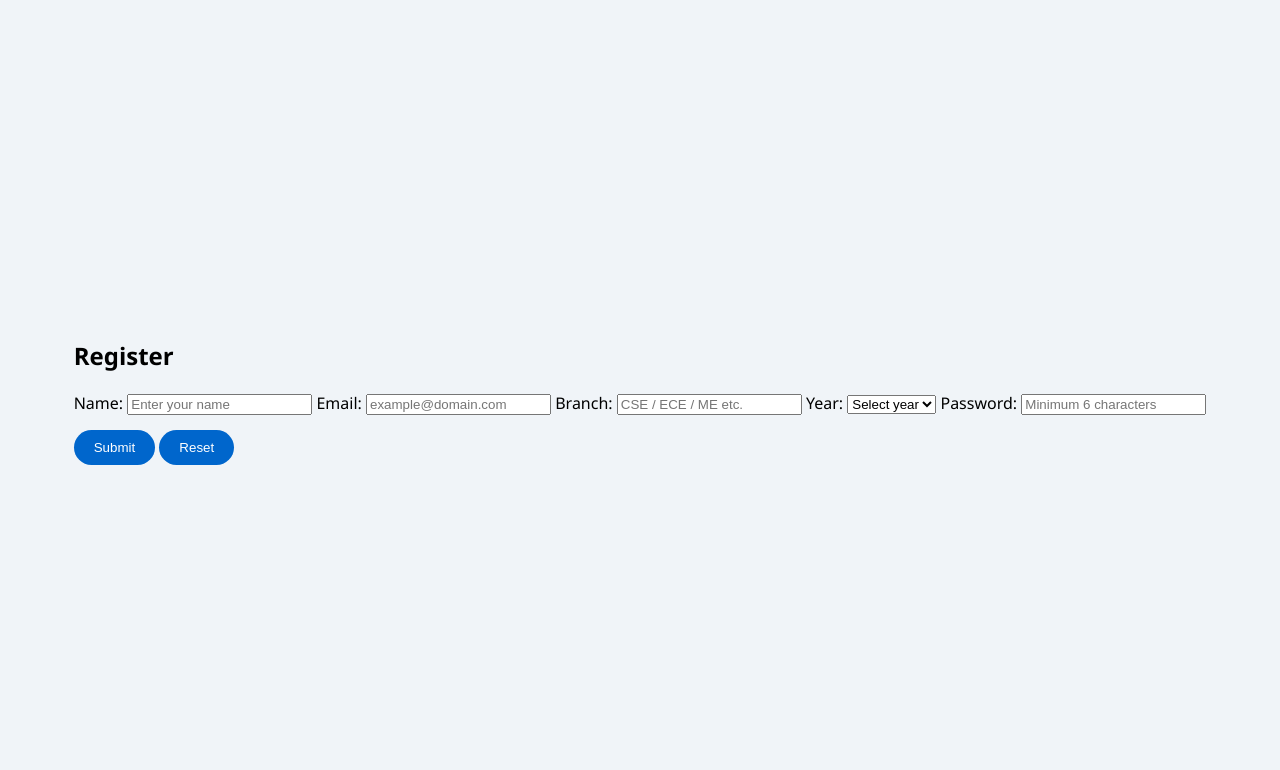
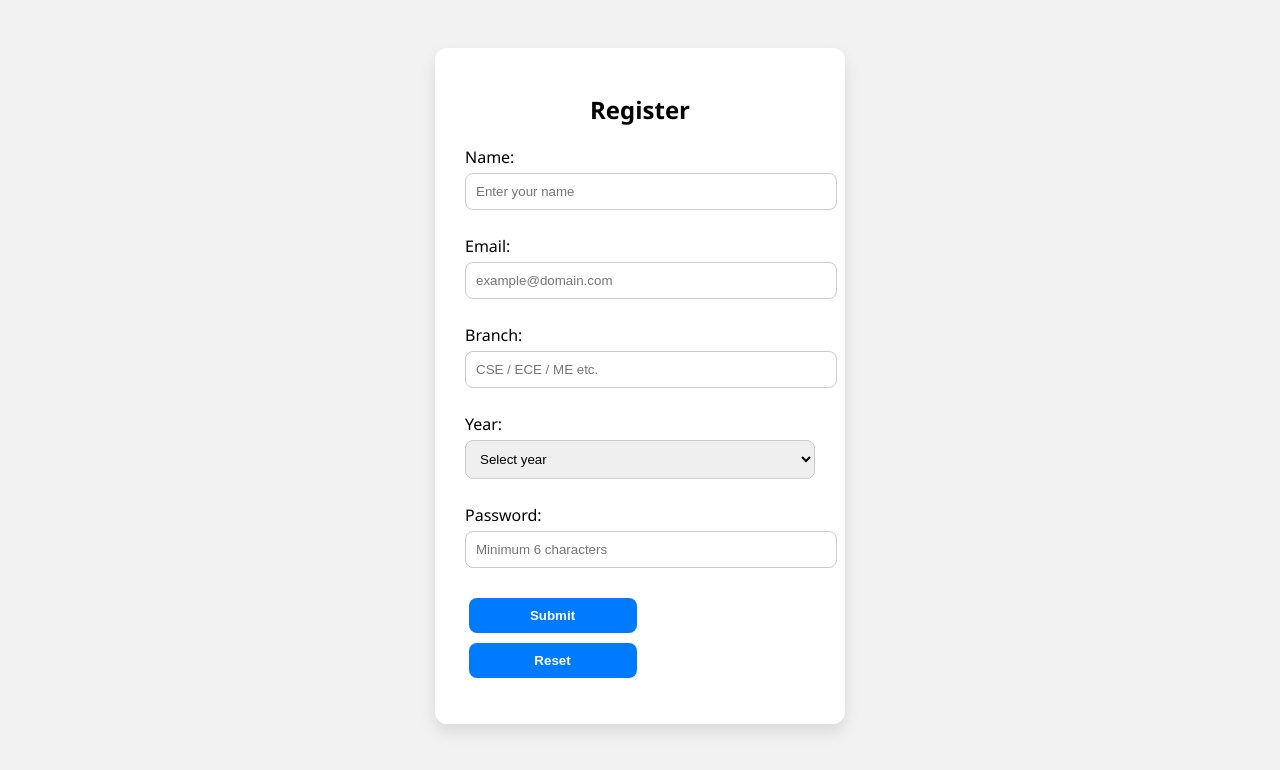
Before and after one commit to Priyansh1867/Demo-Website, a plain HTML site: page index.html in a window 1280 px wide. Drawn offline with Linux system fonts and the light colour scheme.

Commit message:
Update p.css

```diff
--- a/p.css
+++ b/p.css
@@ -1,62 +1,74 @@
 body {
-  margin: 0;
-  padding: 0;
   font-family: 'Segoe UI', sans-serif;
-  background-color: #f0f4f8;
+  background: #f2f2f2;
   display: flex;
   justify-content: center;
-  align-items: center;
-  height: 100vh;
+  padding: 40px;
 }
 
-.card {
-  background-color: #ffffff;
-  padding: 30px;
-  width: 300px;
-  border-radius: 20px;
-  box-shadow: 0 10px 25px rgba(0,0,0,0.1);
-  text-align: center;
-  transition: background-color 0.5s;
+.container {
+  background: #fff;
+  padding: 25px 30px;
+  border-radius: 12px;
+  box-shadow: 0 8px 16px rgba(0, 0, 0, 0.1);
+  width: 350px;
 }
 
-.bio {
-  font-style: italic;
-  margin: 10px 0;
-  color: #444;
+h2 {
+  text-align: center;
+  margin-bottom: 20px;
 }
 
-.tech-stack {
-  margin: 15px 0;
+label {
+  font-weight: 500;
+  margin-top: 10px;
+  display: block;
 }
 
-.badge {
-  display: inline-block;
-  background-color: #dceeff;
-  color: #0066cc;
-  padding: 5px 10px;
-  border-radius: 15px;
-  margin: 3px;
-  font-size: 0.85em;
+input, select {
+  width: 100%;
+  padding: 10px;
+  margin-top: 5px;
+  margin-bottom: 15px;
+  border: 1px solid #ccc;
+  border-radius: 8px;
+  outline: none;
+  transition: 0.3s;
+}
+
+input:focus, select:focus {
+  border-color: #007bff;
+  box-shadow: 0 0 5px rgba(0,123,255,0.3);
 }
 
 button {
-  margin-top: 15px;
-  padding: 10px 20px;
+  width: 48%;
+  padding: 10px;
+  margin: 5px 1%;
   border: none;
-  background-color: #0066cc;
-  color: white;
-  border-radius: 25px;
+  border-radius: 8px;
+  background: #007bff;
+  color: #fff;
+  font-weight: bold;
   cursor: pointer;
-  transition: background-color 0.3s ease, transform 0.3s ease;
+  transition: 0.3s;
 }
 
 button:hover {
-  background-color: #004999;
-  transform: scale(1.05);
+  background: #0056b3;
 }
 
-.quote {
-  margin-top: 15px;
-  color: #333;
-  font-weight: bold;
+#message {
+  margin-top: 10px;
+  text-align: center;
+  font-weight: 500;
 }
+
+#error {
+  color: red;
+}
+
+#strength {
+  font-size: 14px;
+  margin-bottom: 10px;
+}
```
